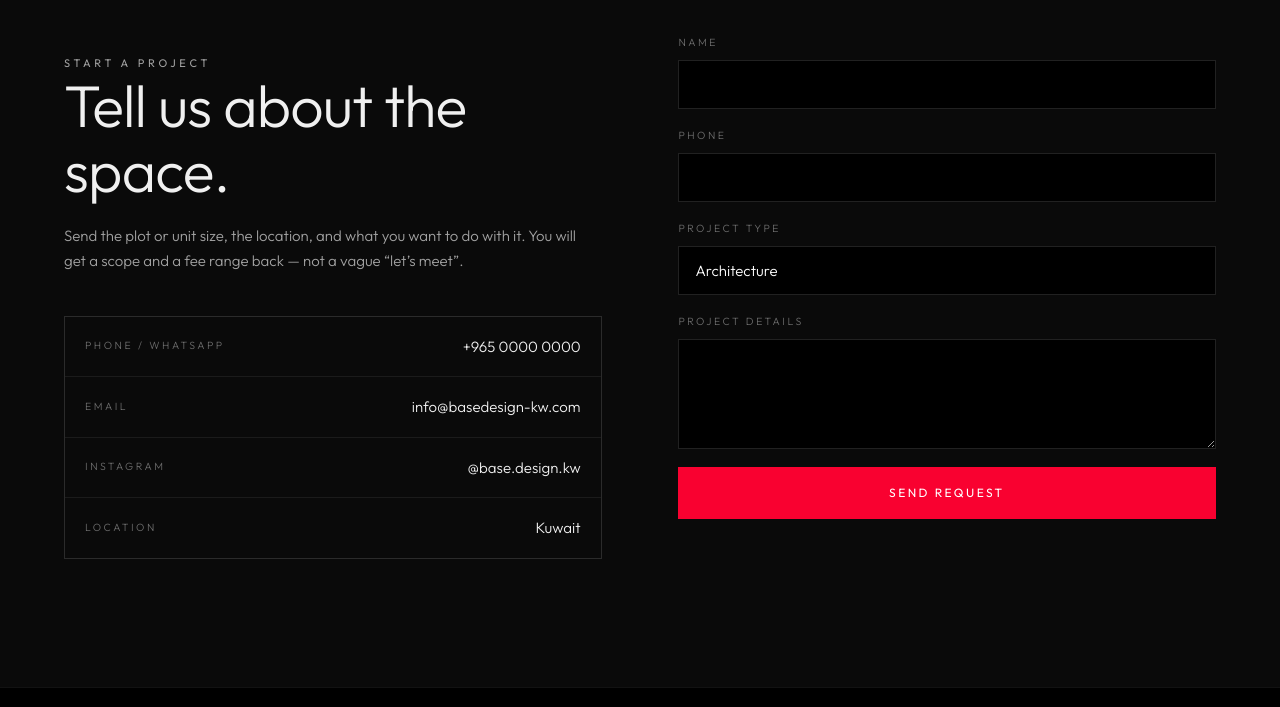
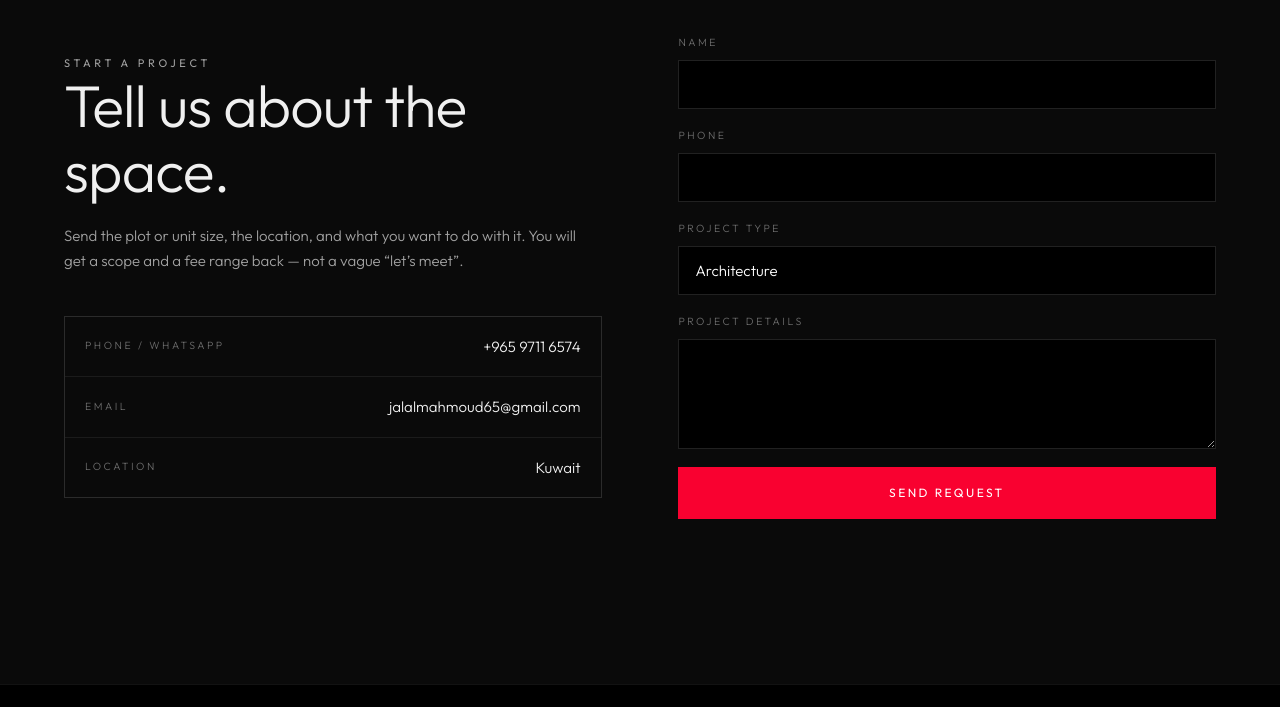
Before and after one commit to jellox9991/base-design, a plain HTML site: page index.html in a window 1280 px wide. Shown: the part 7077-7784 px from the top of the page. Drawn offline with Linux system fonts and the light colour scheme.

Commit message:
Add real contact details, hide Instagram row until a handle exists
WhatsApp and email are now live values. The Instagram row hides itself when
no handle is configured rather than shipping a link to a dead account.

Co-Authored-By: Claude Opus 5 <noreply@anthropic.com>

```diff
--- a/css/style.css
+++ b/css/style.css
@@ -471,6 +471,8 @@ html[lang="ar"] .stats span{ letter-spacing:.03em; font-size:13px; text-transfor
   background:var(--ink); padding:17px 20px;
   display:flex; flex-wrap:wrap; justify-content:space-between; gap:8px; align-items:center;
 }
+/* display:flex would otherwise defeat the hidden attribute */
+.contact__list li[hidden]{ display:none; }
 .contact__list span{ font-size:10.5px; letter-spacing:.24em; text-transform:uppercase; color:var(--t-3); }
 html[lang="ar"] .contact__list span{ letter-spacing:.03em; font-size:12.5px; }
 .contact__list a{ font-size:15px; color:var(--t-1); transition:color .3s; direction:ltr; }
--- a/js/config.js
+++ b/js/config.js
@@ -5,16 +5,16 @@
 
 window.SITE = {
   // Kuwait number in international format, digits only (no +, no spaces).
-  // Example: 96555512345
-  whatsapp: "96500000000",
+  whatsapp: "96597116574",
 
   // Shown on the site, formatted however you like.
-  phoneDisplay: "+965 0000 0000",
+  phoneDisplay: "+965 9711 6574",
 
-  email: "info@basedesign-kw.com",
+  email: "jalalmahmoud65@gmail.com",
 
-  instagram: "https://instagram.com/base.design.kw",
-  instagramHandle: "@base.design.kw",
+  // Leave both empty and the Instagram row hides itself.
+  instagram: "",
+  instagramHandle: "",
 
   // Free form endpoint — sign up at https://formspree.io, create a form,
   // and paste the URL here. Until then the form falls back to WhatsApp.
--- a/js/main.js
+++ b/js/main.js
@@ -57,8 +57,18 @@
     var mail = $("#mailLink");
     if (mail && s.email) { mail.href = "mailto:" + s.email; mail.textContent = s.email; }
 
+    // No Instagram yet? Hide the whole row rather than ship a dead link.
     var ig = $("#igLink");
-    if (ig && s.instagram) { ig.href = s.instagram; ig.textContent = s.instagramHandle || s.instagram; }
+    if (ig) {
+      var row = ig.closest("li");
+      if (s.instagram) {
+        ig.href = s.instagram;
+        ig.textContent = s.instagramHandle || s.instagram;
+        if (row) row.removeAttribute("hidden");
+      } else if (row) {
+        row.setAttribute("hidden", "");
+      }
+    }
 
     var form = $("#contactForm");
     if (form && s.formEndpoint) form.setAttribute("action", s.formEndpoint);
```
